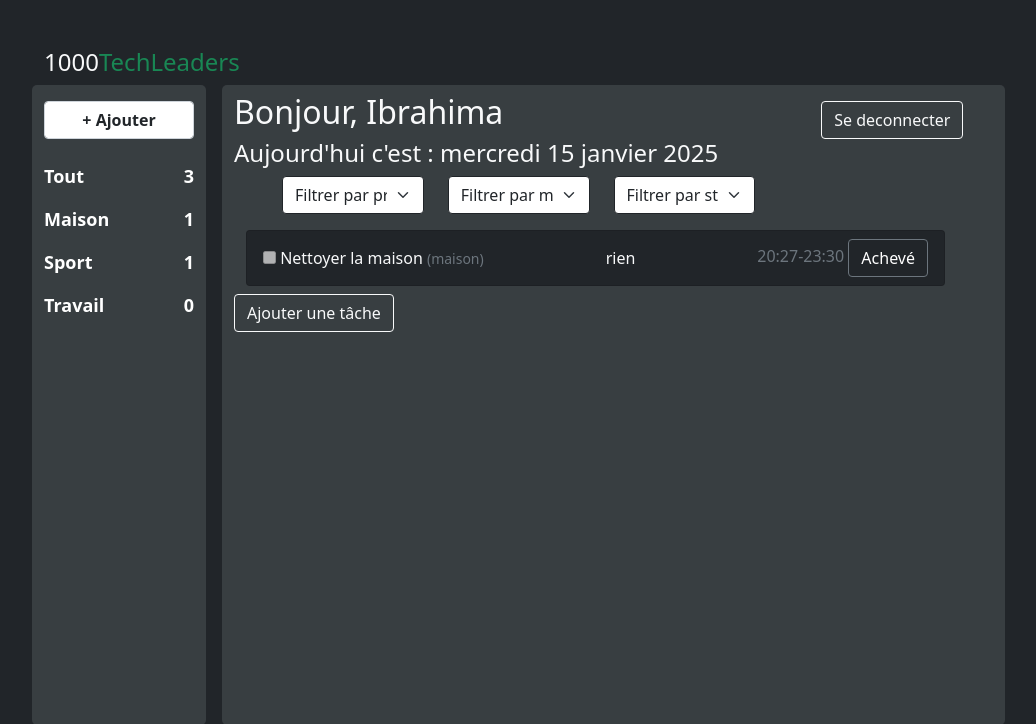
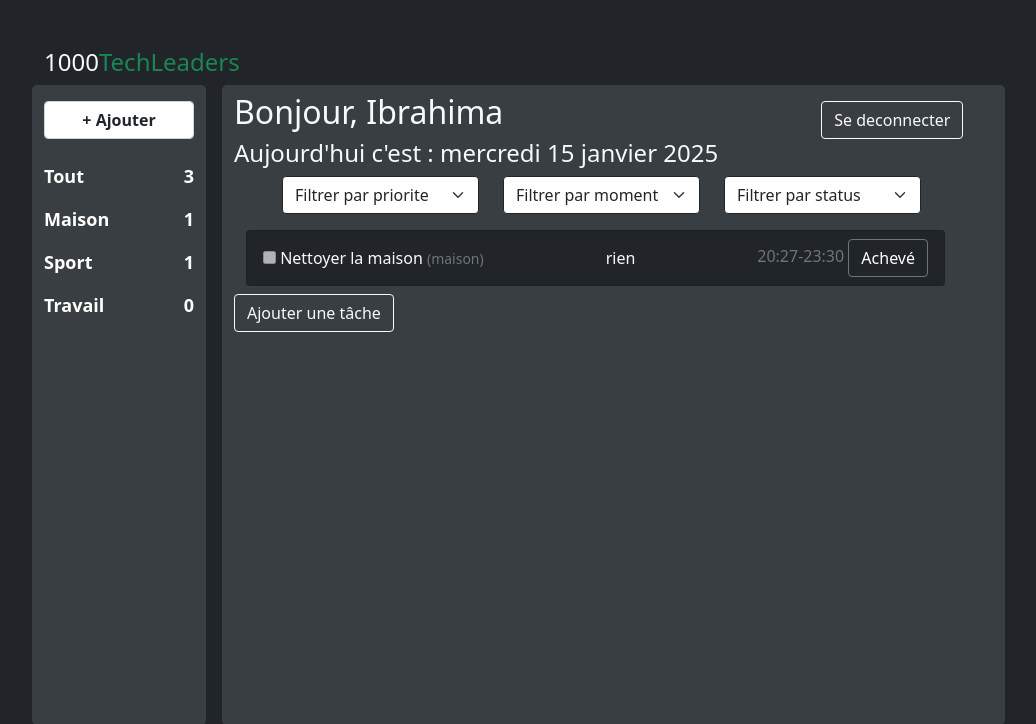
Before and after one commit to ibdems/00_todolist, a Django app: page /1/taskCategorie/ in a window 1280 px wide. Shown: the top 724 px of the page, without its empty margins (86-1122 px from the left). Run offline with Django 5.2, Linux system fonts and the light colour scheme; data comes from the database, SQL or seed files in the repository; both versions use the stored data as it was after the commit; some libraries are stand-ins or nearby versions.

```diff
--- a/task/templates/index.html
+++ b/task/templates/index.html
@@ -73,7 +73,7 @@
                 <div class="row container d-flex align-items-center my-2">
                     <div class="row d-flex align-items-end mb-3 justify-content-end">
                         <form method="get" class="row">
-                            <div class="col-3">
+                            <div class="col-4">
                                 <select name="priority" class="form-select btn-outline-dark" onchange="this.form.submit()">
                                     <option value="">Filtrer par priorite</option>
                                     <option value="basse" {% if request.GET.priority == 'basse' %}selected{% endif %}>Basse</option>
@@ -82,7 +82,7 @@
                                     <option value="maximale" {% if request.GET.priority == 'maximale' %}selected{% endif %}>Maximale</option>
                                 </select>
                             </div>
-                            <div class="col-3">
+                            <div class="col-4">
                                 <select name="date" class="form-select btn-outline-dark" onchange="this.form.submit()">
                                     <option value="">Filtrer par moment</option>
                                     <option value="today" {% if request.GET.date == 'today' %}selected{% endif %}>Aujourd'hui</option>
@@ -90,7 +90,7 @@
                                     <option value="passe" {% if request.GET.date == 'passe' %}selected{% endif %}>Passé</option>
                                 </select>
                             </div>
-                            <div class="col-3">
+                            <div class="col-4">
                                 <select name="status" class="form-select btn-outline-dark" onchange="this.form.submit()">
                                     <option value="">Filtrer par status</option>
                                     <option value="termine" {% if request.GET.status == 'termine' %}selected{% endif %}>Terminé</option>
```
Also changed, not shown: requirements.txt (added, +22 -0 lines), README.md, db.sqlite3, task/static/img/addcategorie.png (added), task/static/img/addtache.png (added), task/static/img/general.png (added), 1 other file.
